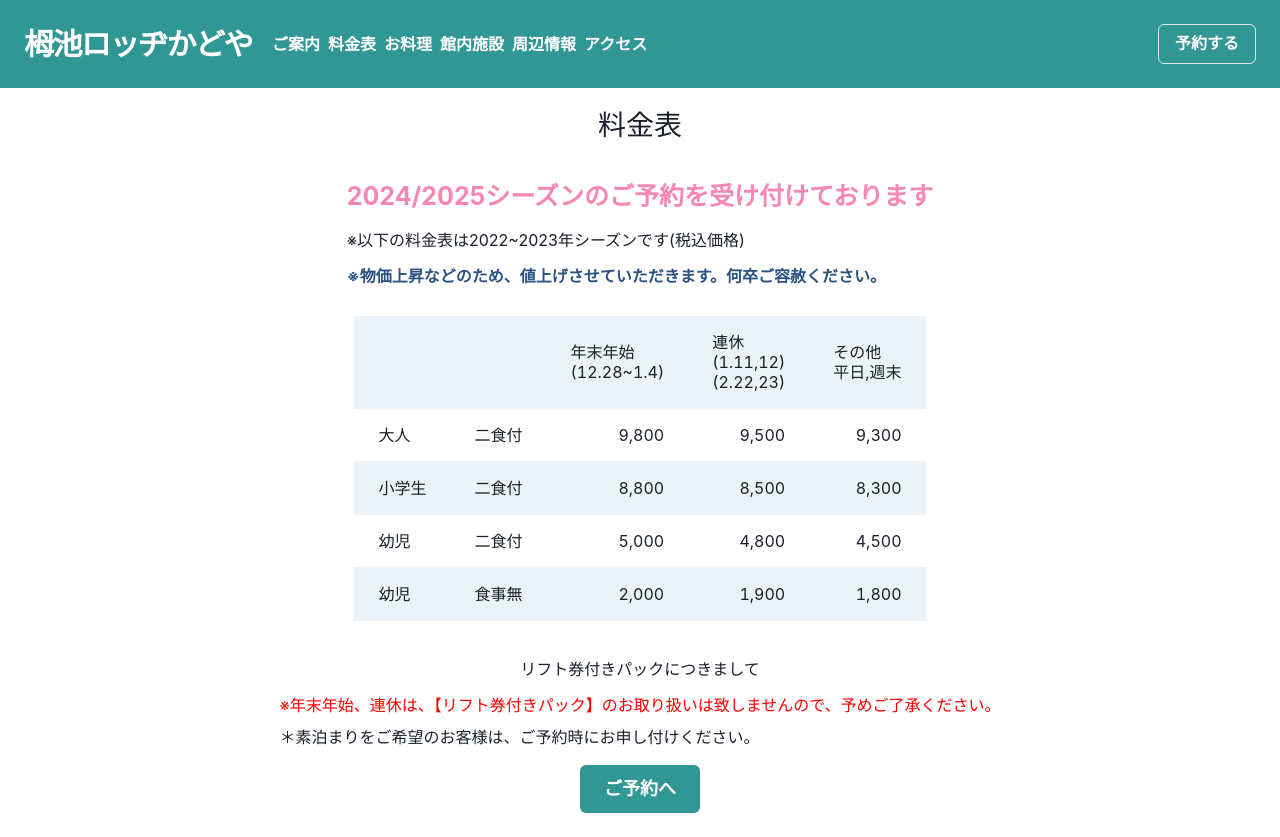
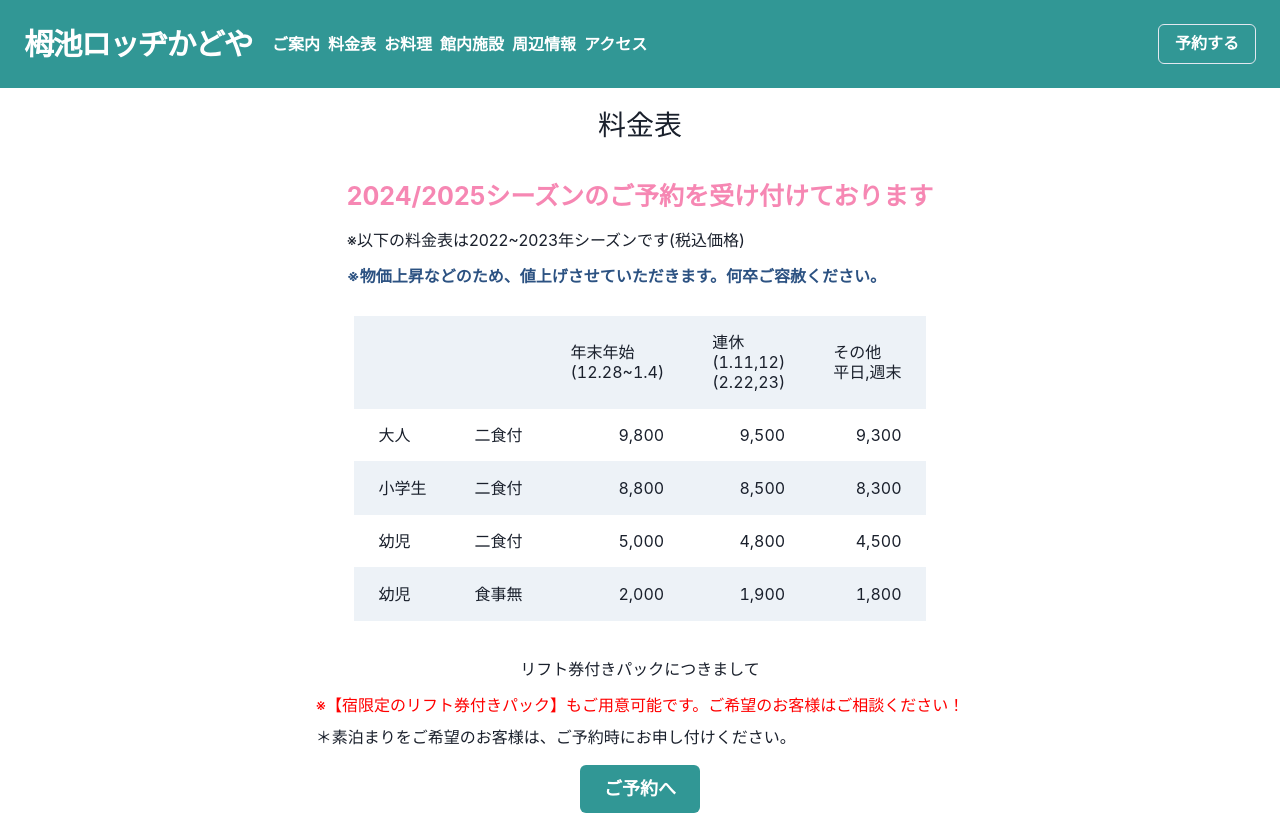
Before and after one commit to tomoki33kurita/lodge-kadoya, a Next.js app in the folder web/: page /price in a window 1280 px wide. Built offline with nearby package versions, Linux system fonts and the light colour scheme.

Commit message:
Changed pack ticket message

```diff
--- a/web/pages/price/index.tsx
+++ b/web/pages/price/index.tsx
@@ -112,7 +112,7 @@ const PriceSheet: React.FC = () => {
             </Box>
             {/* <Box>※1泊2食付　栂池リフト1日券付 （1室2名様以上　お1人様あたり料金）</Box> */}
             <Box color={"red"} mb={2}>
-              ※年末年始、連休は、【リフト券付きパック】のお取り扱いは致しませんので、予めご了承ください。
+              ※【宿限定のリフト券付きパック】もご用意可能です。ご希望のお客様はご相談ください！
             </Box>
             <Box>
               ＊素泊まりをご希望のお客様は、ご予約時にお申し付けください。
```
